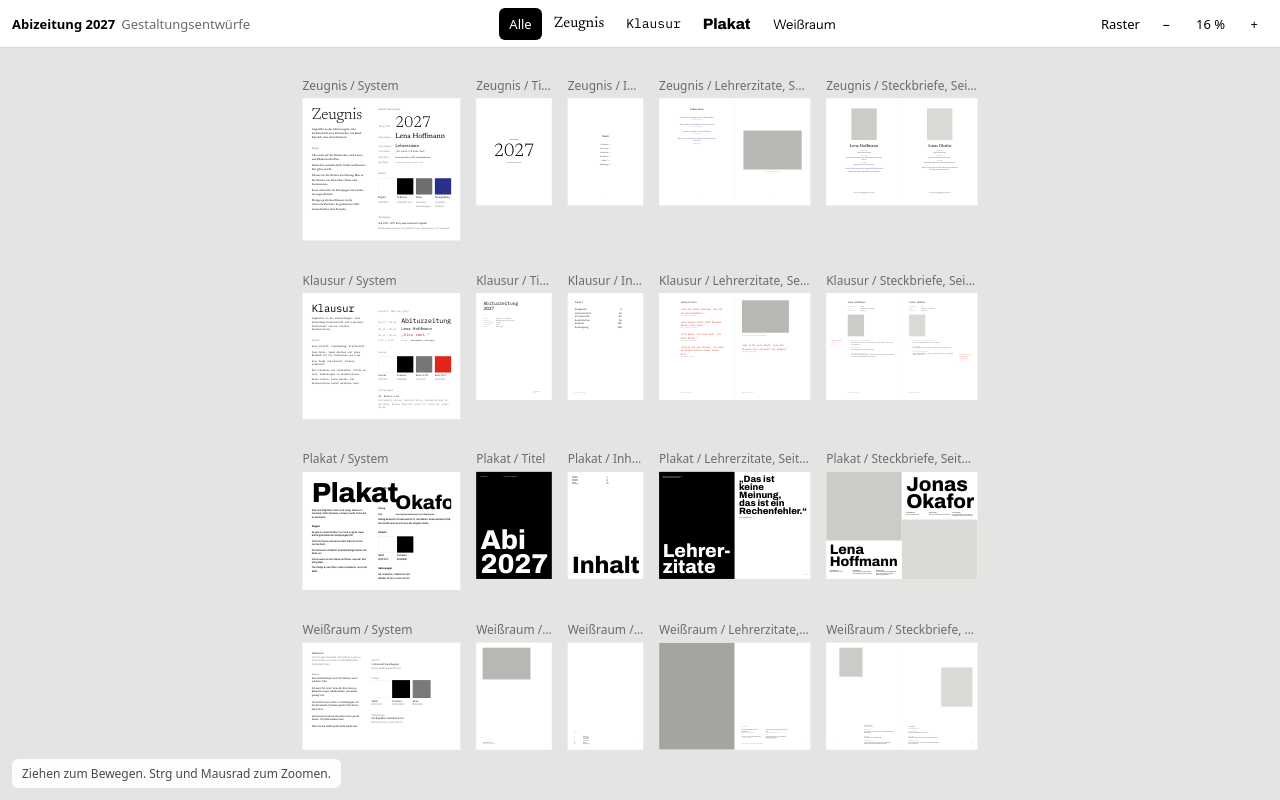
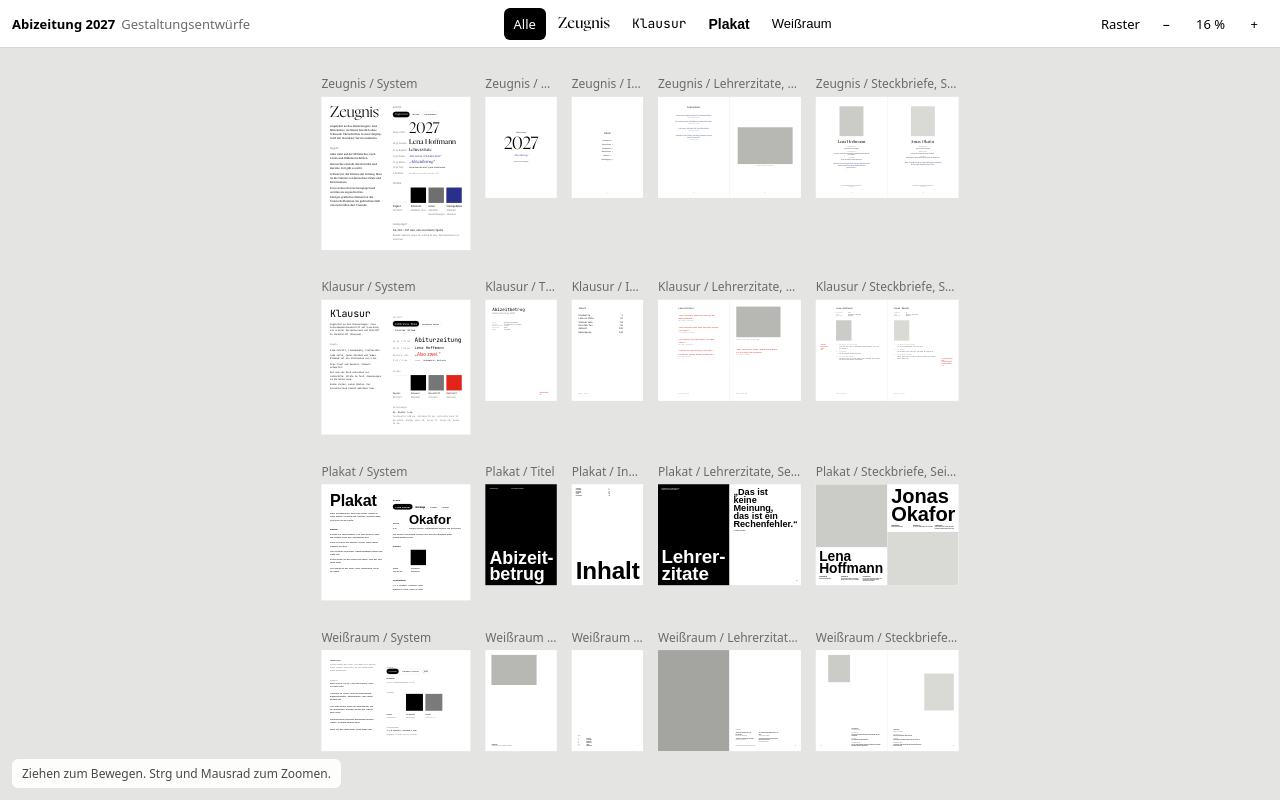
Before and after one commit to luca-bovelli/abizeitung, a plain HTML site: page index.html in a window 1280 px wide. Drawn offline with nearby package versions, Linux system fonts and the light colour scheme; a web font is replaced by a local one.

Commit message:
Swap in Fontshare and Nyght Serif display faces, add font switcher, motto and Pages workflow
Co-Authored-By: Claude Opus 5.5 <noreply@anthropic.com>

```diff
--- a/css/canvas.css
+++ b/css/canvas.css
@@ -35,10 +35,10 @@ button { font: inherit; color: inherit; }
 .bar button:hover { background: #F0F0EE; }
 .bar button[aria-current="true"], .bar button[aria-pressed="true"] { background: #000; color: #fff; }
 .bar .zoom-level { min-width: 56px; font-variant-numeric: tabular-nums; }
-.bar .f-zeugnis { font-family: "Newsreader", Georgia, serif; font-size: 15px; }
-.bar .f-klausur { font-family: "IBM Plex Mono", monospace; }
-.bar .f-plakat { font-family: "Archivo", sans-serif; font-weight: 800; font-stretch: 62%; font-size: 15px; }
-.bar .f-weissraum { font-family: "Instrument Sans", sans-serif; }
+.bar .f-zeugnis { font-family: "Nyght Serif", Georgia, serif; font-size: 15px; }
+.bar .f-klausur { font-family: "JetBrains Mono", monospace; }
+.bar .f-plakat { font-family: "Clash Display", sans-serif; font-weight: 600; font-size: 14px; }
+.bar .f-weissraum { font-family: "Switzer", sans-serif; }
 @media (max-width: 720px) {
   .bar-title span { display: none; }
   .bar-nav { margin: 0; }
@@ -141,4 +141,14 @@ button { font: inherit; color: inherit; }
 }
 .specs-list li { margin-bottom: 4px; }
 
+/* Schriftwahl im Systemblatt */
+.font-pick { display: flex; flex-wrap: wrap; gap: 6px; margin: 0 0 18px; }
+.font-pick button {
+  font-size: 17px; line-height: 1; padding: 9px 12px 8px;
+  border: 1px solid #CFCFCB; border-radius: 999px; background: #fff; color: #000;
+  cursor: pointer;
+}
+.font-pick button:hover { border-color: #000; }
+.font-pick button[aria-pressed="true"] { background: #000; border-color: #000; color: #fff; }
+
 @media (prefers-reduced-motion: reduce) { * { scroll-behavior: auto !important; } }
--- /dev/null
+++ b/css/fonts.css
@@ -0,0 +1,11 @@
+/* Nyght Serif, Maksym Kobuzan, SIL Open Font License 1.1 (fonts/nyght-serif/LICENSE.txt) */
+@font-face { font-family: "Nyght Serif"; src: url("../fonts/nyght-serif/NyghtSerif-Light.woff2") format("woff2"); font-weight: 300; font-style: normal; font-display: swap; }
+@font-face { font-family: "Nyght Serif"; src: url("../fonts/nyght-serif/NyghtSerif-LightItalic.woff2") format("woff2"); font-weight: 300; font-style: italic; font-display: swap; }
+@font-face { font-family: "Nyght Serif"; src: url("../fonts/nyght-serif/NyghtSerif-Regular.woff2") format("woff2"); font-weight: 400; font-style: normal; font-display: swap; }
+@font-face { font-family: "Nyght Serif"; src: url("../fonts/nyght-serif/NyghtSerif-RegularItalic.woff2") format("woff2"); font-weight: 400; font-style: italic; font-display: swap; }
+@font-face { font-family: "Nyght Serif"; src: url("../fonts/nyght-serif/NyghtSerif-Medium.woff2") format("woff2"); font-weight: 500; font-style: normal; font-display: swap; }
+@font-face { font-family: "Nyght Serif"; src: url("../fonts/nyght-serif/NyghtSerif-MediumItalic.woff2") format("woff2"); font-weight: 500; font-style: italic; font-display: swap; }
+@font-face { font-family: "Nyght Serif"; src: url("../fonts/nyght-serif/NyghtSerif-Bold.woff2") format("woff2"); font-weight: 700; font-style: normal; font-display: swap; }
+@font-face { font-family: "Nyght Serif"; src: url("../fonts/nyght-serif/NyghtSerif-BoldItalic.woff2") format("woff2"); font-weight: 700; font-style: italic; font-display: swap; }
+@font-face { font-family: "Nyght Serif"; src: url("../fonts/nyght-serif/NyghtSerif-Dark.woff2") format("woff2"); font-weight: 900; font-style: normal; font-display: swap; }
+@font-face { font-family: "Nyght Serif"; src: url("../fonts/nyght-serif/NyghtSerif-DarkItalic.woff2") format("woff2"); font-weight: 900; font-style: italic; font-display: swap; }
--- a/css/systeme.css
+++ b/css/systeme.css
@@ -4,9 +4,10 @@
 .sys-zeugnis {
   --m-top: 28; --m-bot: 30; --m-in: 24; --m-out: 24; --cols: 1; --gutter: 0;
   --grau: #6F6F6F; --blau: #28308C;
-  font-family: "Newsreader", Georgia, serif;
-  font-optical-sizing: auto;
+  --f: "Gambetta"; --f-d: "Nyght Serif";
+  font-family: var(--f), Georgia, serif;
 }
+.sys-zeugnis .spec h2, .zg-d, .zg-jahr, .zg-title, .zg-name, .zg-motto { font-family: var(--f-d), Georgia, serif; }
 .sys-zeugnis .spec { font-size: 17px; line-height: 1.5; }
 .sys-zeugnis .spec h2 { font-size: 96px; font-weight: 300; line-height: 1; margin: 0 0 24px; letter-spacing: -.01em; }
 .sys-zeugnis .spec h3 { font-size: 17px; font-weight: 400; font-style: italic; color: var(--grau); }
@@ -23,6 +24,7 @@
 .zg-13 { font-size: calc(13 * var(--pt)); line-height: 1.35; }
 .zg-kicker { font-style: italic; margin: 0; }
 .zg-jahr { font-size: calc(144 * var(--pt)); font-weight: 300; line-height: 1; letter-spacing: -.015em; margin: calc(3 * var(--mm)) 0 calc(5 * var(--mm)); }
+.zg-motto { font-size: calc(21 * var(--pt)); font-style: italic; line-height: 1.2; color: var(--blau); margin: 0 0 calc(10 * var(--mm)); }
 .zg-title { font-size: calc(21 * var(--pt)); font-weight: 400; line-height: 1.2; margin: 0 0 calc(14 * var(--mm)); }
 .zg-name { font-size: calc(34 * var(--pt)); font-weight: 400; line-height: 1.1; margin: calc(9 * var(--mm)) 0 calc(6 * var(--mm)); }
 .zg-photo { width: calc(70 * var(--mm)); aspect-ratio: 4 / 5; flex: none; }
@@ -51,8 +53,12 @@
 .sys-klausur {
   --m-top: 20; --m-bot: 17; --m-in: 20; --m-out: 15;
   --grau: #767676; --rot: #E1251B;
-  font-family: "IBM Plex Mono", ui-monospace, monospace;
+  --f: "JetBrains Mono"; --f-hand: "Sharpie";
+  font-family: var(--f), ui-monospace, monospace;
 }
+/* Lehrkräfte schreiben von Hand */
+.kl-r, .kl-rand, .kl-hand { font-family: var(--f-hand), cursive; letter-spacing: 0; }
+.kl-rand { font-size: calc(13 * var(--pt)); }
 .sys-klausur .spec { font-size: 14px; line-height: 22px; }
 .sys-klausur .spec h2 { font-size: 64px; font-weight: 400; line-height: 66px; margin: 0 0 22px; letter-spacing: -.02em; }
 .sys-klausur .spec h3 { font-size: 14px; font-weight: 400; color: var(--grau); margin-top: 44px; }
@@ -103,21 +109,27 @@
    ============================================================ */
 .sys-plakat {
   --m-top: 10; --m-bot: 10; --m-in: 12; --m-out: 10; --cols: 6; --gutter: 4;
-  font-family: "Archivo", "Arial Narrow", sans-serif;
+  --f: "Cabinet Grotesk"; --f-big: "Clash Display"; --w-big: 600; --s-big: 100%;
+  font-family: var(--f), sans-serif;
+}
+.sys-plakat .spec h2, .pk-big, .pk-big-sample {
+  font-family: var(--f-big), sans-serif; font-weight: var(--w-big); font-stretch: var(--s-big);
+  font-synthesis: none;
 }
 .sys-plakat .spec { font-size: 15px; line-height: 1.4; font-weight: 500; }
-.sys-plakat .spec h2 { font-size: 168px; font-weight: 800; font-stretch: 62%; line-height: .82; margin: 0 0 28px; letter-spacing: -.01em; }
+.sys-plakat .spec h2 { font-size: 104px; line-height: .9; margin: 0 0 28px; letter-spacing: -.01em; }
+.pk-big-sample { font-size: 84px; line-height: .95 !important; }
 .sys-plakat .spec h3 { font-size: 15px; font-weight: 700; margin-top: 36px; }
 
 .sys-plakat .sheet {
   display: flex; flex-direction: column;
-  font-size: calc(9 * var(--pt)); line-height: 1.3; font-weight: 500; font-stretch: 100%;
+  font-size: calc(9 * var(--pt)); line-height: 1.3; font-weight: 500;
 }
 .sys-plakat .sheet p { margin: 0; }
 .pk-end { justify-content: flex-end; }
 .pk-big {
-  margin: 0; font-weight: 800; font-stretch: 62%;
-  line-height: .86; letter-spacing: -.005em;
+  margin: 0;
+  line-height: .88; letter-spacing: -.005em;
   font-size: calc(40 * var(--mm));
 }
 .pk-big .l { display: block; width: max-content; }
@@ -142,7 +154,8 @@
 .sys-weissraum {
   --m-top: 14; --m-bot: 14; --m-in: 18; --m-out: 14; --cols: 8; --gutter: 4;
   --grau: #7A7A7A;
-  font-family: "Instrument Sans", sans-serif;
+  --f: "Switzer";
+  font-family: var(--f), sans-serif;
 }
 .sys-weissraum .spec { font-size: 15px; line-height: 21px; grid-template-columns: 300px minmax(0, 1fr); }
 .sys-weissraum .spec h2, .sys-weissraum .spec h3 { font-size: 15px; font-weight: 400; margin: 0; }
--- a/index.html
+++ b/index.html
@@ -7,7 +7,21 @@
 <meta name="description" content="Vier minimalistische, typografische Gestaltungssysteme für die Abizeitung 2027 auf einer Leinwand.">
 <link rel="preconnect" href="https://fonts.googleapis.com">
 <link rel="preconnect" href="https://fonts.gstatic.com" crossorigin>
-<link rel="stylesheet" href="https://fonts.googleapis.com/css2?family=Archivo:wdth,wght@62..125,400..800&family=IBM+Plex+Mono:ital,wght@0,400;1,400&family=Instrument+Sans:wght@400..600&family=Newsreader:ital,opsz,wght@0,6..72,300..600;1,6..72,300..600&display=swap">
+<link rel="preconnect" href="https://api.fontshare.com" crossorigin>
+<!-- Fontshare (ITF Free Font License): jede Familie einzeln anfragen, kombiniert liefert die API nicht zuverlässig -->
+<link rel="stylesheet" href="https://api.fontshare.com/v2/css?f[]=gambetta@300,400,500,301,401&display=swap">
+<link rel="stylesheet" href="https://api.fontshare.com/v2/css?f[]=boska@300,400,500,301,401&display=swap">
+<link rel="stylesheet" href="https://api.fontshare.com/v2/css?f[]=melodrama@300,400,500&display=swap">
+<link rel="stylesheet" href="https://api.fontshare.com/v2/css?f[]=sharpie@400,700&display=swap">
+<link rel="stylesheet" href="https://api.fontshare.com/v2/css?f[]=clash-display@400,500,600,700&display=swap">
+<link rel="stylesheet" href="https://api.fontshare.com/v2/css?f[]=cabinet-grotesk@400,500,700&display=swap">
+<link rel="stylesheet" href="https://api.fontshare.com/v2/css?f[]=tanker@400&display=swap">
+<link rel="stylesheet" href="https://api.fontshare.com/v2/css?f[]=bonny@400,500,700&display=swap">
+<link rel="stylesheet" href="https://api.fontshare.com/v2/css?f[]=switzer@400,500&display=swap">
+<!-- Google Fonts (OFL) -->
+<link rel="stylesheet" href="https://fonts.googleapis.com/css2?family=JetBrains+Mono:ital,wght@0,400;0,500;1,400&family=Fragment+Mono:ital@0;1&family=Courier+Prime:ital,wght@0,400;1,400&family=Bricolage+Grotesque:opsz,wdth,wght@12..96,75..100,400..800&family=Jost:wght@400;500&display=swap">
+<!-- Selbst gehostet (OFL) -->
+<link rel="stylesheet" href="css/fonts.css">
 <link rel="stylesheet" href="css/canvas.css">
 <link rel="stylesheet" href="css/systeme.css">
 </head>
@@ -39,7 +53,7 @@
   <article class="frame spec" data-label="Zeugnis / System">
     <div class="spec-a">
       <h2>Zeugnis</h2>
-      <p>Angelehnt an das Abiturzeugnis: eine Serifenschrift, eine Mittelachse, viel Rand. Feierlich, aber ohne Schmuck.</p>
+      <p>Angelehnt an das Abiturzeugnis: eine Mittelachse, viel Rand, feierlich ohne Schmuck. Überschriften in einer Display-Serif mit Charakter, Text in Gambetta.</p>
       <h3>Regeln</h3>
       <ul class="spec-rules">
         <li>Alles steht auf der Mittelachse, auch Listen und Bildunterschriften.</li>
@@ -50,12 +64,18 @@
       </ul>
     </div>
     <div class="spec-b">
-      <h3>Schrift: Newsreader</h3>
+      <h3>Schrift</h3>
+      <div class="font-pick" role="group" aria-label="Display-Schrift für Zeugnis wählen">
+        <button type="button" data-set='--f-d:"Nyght Serif"' aria-pressed="true" style="font-family:'Nyght Serif'">Nyght Serif</button>
+        <button type="button" data-set='--f-d:"Boska"' aria-pressed="false" style="font-family:Boska">Boska</button>
+        <button type="button" data-set='--f-d:"Melodrama"' aria-pressed="false" style="font-family:Melodrama">Melodrama</button>
+      </div>
       <ul class="scale">
-        <li><span class="m">144 pt Titel</span><span class="s" style="font-size:96px;font-weight:300;line-height:1">2027</span></li>
-        <li><span class="m">34 pt Namen</span><span class="s" style="font-size:45px">Lena Hoffmann</span></li>
-        <li><span class="m">21 pt Kapitel</span><span class="s" style="font-size:28px">Lehrerzitate</span></li>
+        <li><span class="m">144 pt Titel</span><span class="s zg-d" style="font-size:96px;font-weight:300;line-height:1">2027</span></li>
+        <li><span class="m">34 pt Namen</span><span class="s zg-d" style="font-size:45px">Lena Hoffmann</span></li>
+        <li><span class="m">21 pt Kapitel</span><span class="s zg-d" style="font-size:28px">Lehrerzitate</span></li>
         <li><span class="m">13 pt Zitate</span><span class="s" style="font-size:17px;color:var(--blau)">„Ich warte. Ich habe Zeit.“</span></li>
+        <li><span class="m">21 pt Motto</span><span class="s zg-d" style="font-size:28px;font-style:italic;color:var(--blau)">„Abizeitbetrug“</span></li>
         <li><span class="m">10 pt Text</span><span class="s" style="font-size:13px">Nach dem Abi ein FSJ am Stadttheater.</span></li>
         <li><span class="m">8 pt Klein</span><span class="s" style="font-size:11px;font-style:italic;color:var(--grau)">Kursfahrt nach Krakau, Oktober 2026</span></li>
       </ul>
@@ -78,6 +98,7 @@
     <div class="page recto"><div class="sheet zg-center">
       <p class="zg-kicker zg-13">Abiturzeitung</p>
       <p class="zg-jahr">2027</p>
+      <p class="zg-motto">„Abizeitbetrug“</p>
       <p style="margin:0">Gymnasium am Stadtpark</p>
     </div></div>
   </figure>
@@ -147,22 +168,27 @@
   <article class="frame spec" data-label="Klausur / System">
     <div class="spec-a">
       <h2>Klausur</h2>
-      <p>Angelehnt an den Klausurbogen: eine Schreibmaschinenschrift auf 5-mm-Karo, Flattersatz und ein breiter Korrekturrand.</p>
+      <p>Angelehnt an den Klausurbogen: eine Schreibmaschinenschrift auf 5-mm-Karo, ein breiter Korrekturrand und Rotstift in Handschrift (Sharpie).</p>
       <h3>Regeln</h3>
       <ul class="spec-rules">
         <li>Eine Schrift, linksbündig, Flattersatz.</li>
         <li>Jede Zeile, jeder Abstand und jedes Bildmaß ist ein Vielfaches von 5 mm.</li>
         <li>Grau fragt und benennt. Schwarz antwortet.</li>
-        <li>Rot schreiben nur Lehrkräfte: Zitate im Text, Anmerkungen im Korrekturrand.</li>
+        <li>Rot und von Hand schreiben nur Lehrkräfte: Zitate im Text, Anmerkungen im Korrekturrand.</li>
         <li>Keine Linien, keine Kästen. Der Korrekturrand bleibt meistens leer.</li>
       </ul>
     </div>
     <div class="spec-b">
-      <h3>Schrift: IBM Plex Mono</h3>
+      <h3>Schrift</h3>
+      <div class="font-pick" role="group" aria-label="Schreibmaschinenschrift für Klausur wählen">
+        <button type="button" data-set='--f:"JetBrains Mono"' aria-pressed="true" style="font-family:'JetBrains Mono'">JetBrains Mono</button>
+        <button type="button" data-set='--f:"Fragment Mono"' aria-pressed="false" style="font-family:'Fragment Mono'">Fragment Mono</button>
+        <button type="button" data-set='--f:"Courier Prime"' aria-pressed="false" style="font-family:'Courier Prime'">Courier Prime</button>
+      </div>
       <ul class="scale">
         <li><span class="m">36 pt / 15 mm</span><span class="s" style="font-size:40px;letter-spacing:-.02em">Abiturzeitung</span></li>
         <li><span class="m">18 pt / 10 mm</span><span class="s" style="font-size:24px">Lena Hoffmann</span></li>
-        <li><span class="m">18 pt / 10 mm</span><span class="s" style="font-size:24px;color:var(--rot)">„Also zwei.“</span></li>
+        <li><span class="m">Sharpie, Rot</span><span class="s kl-hand" style="font-size:28px;color:var(--rot)">„Also zwei.“</span></li>
         <li><span class="m">9 pt / 5 mm</span><span class="s" style="font-size:12px"><span class="m">Kurse</span>&nbsp;&nbsp;&nbsp;Mathematik, Biologie</span></li>
       </ul>
       <h3>Farben</h3>
@@ -183,7 +209,8 @@
   <figure class="frame" data-label="Klausur / Titel">
     <div class="page recto"><div class="sheet">
       <div class="kl-main">
-        <p class="kl-36">Abiturzeitung<br>2027</p>
+        <p class="kl-36">Abizeitbetrug</p>
+        <p class="kl-18 kl-g">Abiturzeitung 2027</p>
         <dl class="kl-fields kl-s4">
           <dt>Schule</dt><dd>Gymnasium am Stadtpark</dd>
           <dt>Jahrgang</dt><dd>84 Schülerinnen und Schüler</dd>
@@ -288,23 +315,29 @@
   <article class="frame spec" data-label="Plakat / System">
     <div class="spec-a">
       <h2>Plakat</h2>
-      <p>Zwei Schriftgrößen: klein und riesig. Namen in schmaler, fetter Grotesk, schwarz-weiß, Fotos bis an die Kante.</p>
+      <p>Zwei Schriftgrößen: klein und riesig. Namen in einer Display-Grotesk mit Haltung, schwarz-weiß, Fotos bis an die Kante.</p>
       <h3>Regeln</h3>
       <ul class="spec-rules">
         <li>Es gibt nur zwei Größen: 9 pt und so groß, dass die längste Zeile den Satzspiegel füllt.</li>
-        <li>Groß ist immer schmal und fett, klein ist immer normal breit.</li>
+        <li>Groß ist immer die Display-Schrift, klein immer Cabinet Grotesk.</li>
         <li>Nur Schwarz und Weiß. Kapitelanfänge kehren die Seite um.</li>
         <li>Fotos laufen an den Rand und füllen, was der Text übrig lässt.</li>
         <li>Text hängt an der Ober- oder Unterkante, nie in der Mitte.</li>
       </ul>
     </div>
     <div class="spec-b">
-      <h3>Schrift: Archivo</h3>
+      <h3>Schrift</h3>
+      <div class="font-pick" role="group" aria-label="Große Schrift für Plakat wählen">
+        <button type="button" data-set='--f-big:"Clash Display";--w-big:600;--s-big:100%' aria-pressed="true" style="font-family:'Clash Display';font-weight:600">Clash Display</button>
+        <button type="button" data-set='--f-big:"Bricolage Grotesque";--w-big:800;--s-big:75%' aria-pressed="false" style="font-family:'Bricolage Grotesque';font-weight:800;font-stretch:75%">Bricolage</button>
+        <button type="button" data-set='--f-big:"Tanker";--w-big:400;--s-big:100%' aria-pressed="false" style="font-family:Tanker">Tanker</button>
+        <button type="button" data-set='--f-big:"Bonny";--w-big:500;--s-big:100%' aria-pressed="false" style="font-family:Bonny;font-weight:500">Bonny</button>
+      </div>
       <ul class="scale">
-        <li><span>Riesig</span><span class="s" style="font-size:120px;font-weight:800;font-stretch:62%;line-height:.86">Okafor</span></li>
-        <li><span>9 pt</span><span class="s" style="font-size:13px">Leistungskurse Deutsch und Geschichte</span></li>
+        <li><span>Riesig</span><span class="s pk-big-sample">Okafor</span></li>
+        <li><span>9 pt</span><span class="s" style="font-size:13px">Cabinet Grotesk: Leistungskurse Deutsch und Geschichte</span></li>
       </ul>
-      <p style="margin:8px 0 0">Riesig bedeutet Condensed 62 %, ExtraBold, Zeilenabstand 0,86. Die Größe rechnet sich aus der längsten Zeile.</p>
+      <p style="margin:8px 0 0">Die Größe von Riesig rechnet sich aus der längsten Zeile. Zeilenabstand 0,88.</p>
       <h3>Farben</h3>
       <ul class="swatches">
         <li style="--c:#FFFFFF">Weiß<br>#FFFFFF</li>
@@ -320,8 +353,8 @@
 
   <figure class="frame" data-label="Plakat / Titel">
     <div class="page recto inverse"><div class="sheet">
-      <div class="pk-cols"><p>Abiturzeitung</p><p>Gymnasium am Stadtpark</p></div>
-      <p class="pk-big" data-fit style="margin-top:auto"><span class="l">Abi</span><span class="l">2027</span></p>
+      <div class="pk-cols"><p>Abiturzeitung 2027</p><p>Gymnasium am Stadtpark</p></div>
+      <p class="pk-big" data-fit style="margin-top:auto"><span class="l">Abizeit-</span><span class="l">betrug</span></p>
     </div></div>
   </figure>
 
@@ -391,8 +424,13 @@
     </div>
     <div class="spec-b">
       <h3>Schrift</h3>
+      <div class="font-pick" role="group" aria-label="Schrift für Weißraum wählen">
+        <button type="button" data-set='--f:"Switzer"' aria-pressed="true" style="font-family:Switzer">Switzer</button>
+        <button type="button" data-set='--f:"Cabinet Grotesk"' aria-pressed="false" style="font-family:'Cabinet Grotesk'">Cabinet Grotesk</button>
+        <button type="button" data-set='--f:"Jost"' aria-pressed="false" style="font-family:Jost">Jost</button>
+      </div>
       <ul class="specs-list">
-        <li>Instrument Sans Regular</li>
+        <li>Regular</li>
         <li class="m">8,5 pt, Zeilenabstand 12 pt</li>
       </ul>
       <h3>Farben</h3>
@@ -413,7 +451,7 @@
     <div class="page recto"><div class="sheet">
       <div class="photo t2" style="grid-column:1 / 7;grid-row:1;align-self:start;aspect-ratio:3 / 2" role="img" aria-label="Platzhalter für das Jahrgangsfoto"></div>
       <div class="wr-text" style="grid-column:1 / 5">
-        <p>Abiturzeitung 2027<br><span class="wr-g">Gymnasium am Stadtpark</span></p>
+        <p>Abizeitbetrug<br><span class="wr-g">Abiturzeitung 2027, Gymnasium am Stadtpark</span></p>
       </div>
     </div></div>
   </figure>
--- a/js/canvas.js
+++ b/js/canvas.js
@@ -130,6 +130,7 @@
   var pts = new Map(), pinch = null;
   vp.addEventListener('pointerdown', function (e) {
     if (e.pointerType === 'mouse' && e.button !== 0 && e.button !== 1) return;
+    if (e.target.closest('button, a, input, select')) return; // Bedienelemente auf der Leinwand klickbar lassen
     stopAnim();
     vp.setPointerCapture(e.pointerId);
     pts.set(e.pointerId, { x: e.clientX, y: e.clientY });
@@ -194,6 +195,24 @@
     });
   }
 
+  // Schriftwahl: setzt CSS-Variablen auf der Zeile des Entwurfs, z. B. data-set='--f-big:"Tanker";--w-big:400'
+  document.querySelectorAll('.font-pick').forEach(function (group) {
+    var row = group.closest('.row');
+    group.addEventListener('click', function (e) {
+      var b = e.target.closest('button[data-set]');
+      if (!b) return;
+      b.dataset.set.split(';').forEach(function (pair) {
+        var i = pair.indexOf(':');
+        if (i > 0) row.style.setProperty(pair.slice(0, i).trim(), pair.slice(i + 1).trim());
+      });
+      group.querySelectorAll('button').forEach(function (o) { o.setAttribute('aria-pressed', o === b ? 'true' : 'false'); });
+      // Breitenanpassung neu rechnen, sobald die Schrift geladen ist
+      // (fitType erzwingt das Layout und stößt damit das Laden an; fonts.ready wartet darauf)
+      fitType();
+      if (document.fonts) document.fonts.ready.then(fitType);
+    });
+  });
+
   // Hinweis an Eingabeart anpassen
   if (window.matchMedia('(pointer: coarse)').matches) {
     document.getElementById('hint').textContent = 'Ziehen zum Bewegen. Zwei Finger zum Zoomen.';
```
Also changed, not shown: fonts/nyght-serif/LICENSE.txt (added), fonts/nyght-serif/NyghtSerif-Bold.woff2 (added), fonts/nyght-serif/NyghtSerif-BoldItalic.woff2 (added), fonts/nyght-serif/NyghtSerif-Dark.woff2 (added), fonts/nyght-serif/NyghtSerif-DarkItalic.woff2 (added), fonts/nyght-serif/NyghtSerif-Light.woff2 (added), fonts/nyght-serif/NyghtSerif-LightItalic.woff2 (added), fonts/nyght-serif/NyghtSerif-Medium.woff2 (added), fonts/nyght-serif/NyghtSerif-MediumItalic.woff2 (added), fonts/nyght-serif/NyghtSerif-Regular.woff2 (added), fonts/nyght-serif/NyghtSerif-RegularItalic.woff2 (added), 2 other files.
